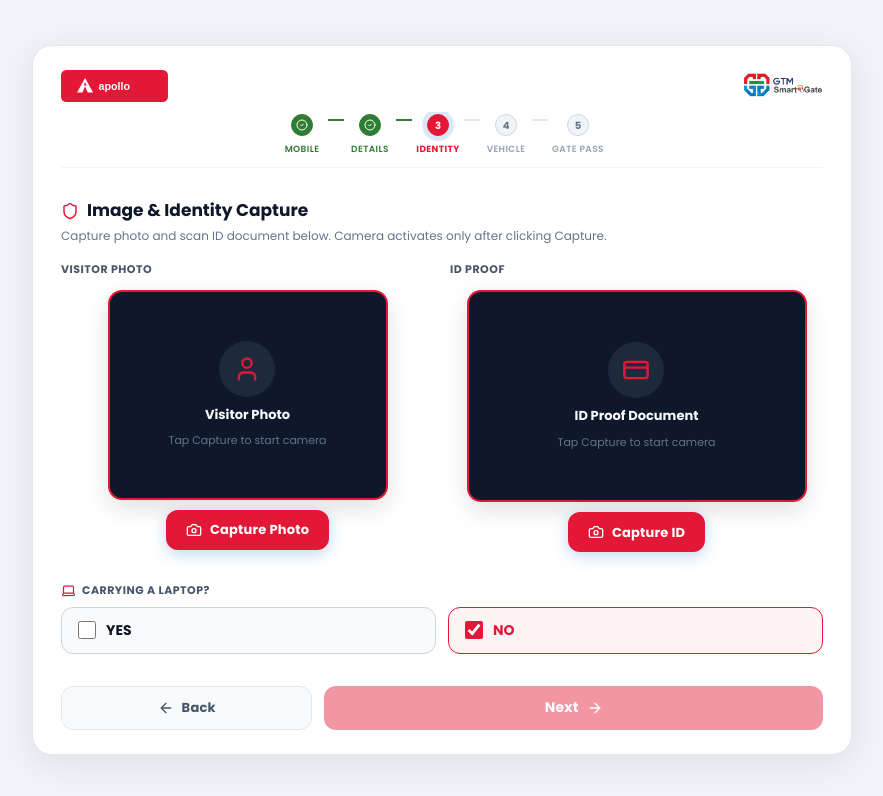
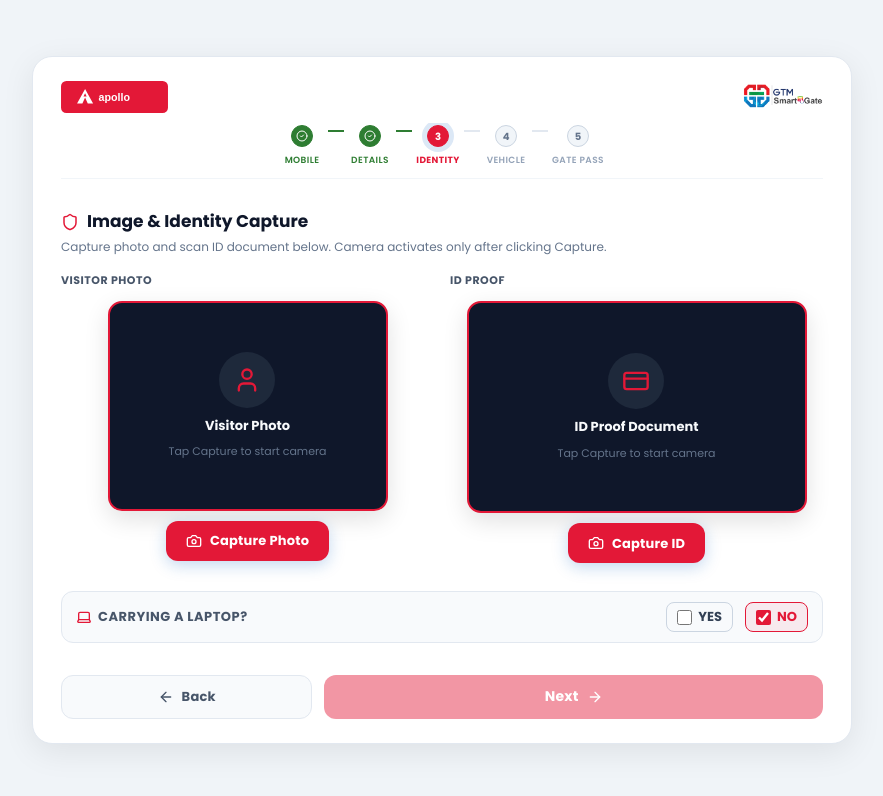
Before and after one commit to Saichu06/gtm-smartgate-vms, a React (Vite) app in the folder frontend/: page /kiosk/1/photo in a window 1280 px wide. Shown: the top 796 px of the page, without its empty margins (198-1081 px from the left). Built offline with nearby package versions, Linux system fonts and the light colour scheme.

Commit message:
yes or no checkbox size small

```diff
--- a/frontend/src/modules/kiosk/pages/IDCapturePage.jsx
+++ b/frontend/src/modules/kiosk/pages/IDCapturePage.jsx
@@ -81,29 +81,27 @@ const IdentityCapturePage = () => {
           </div>
 
           {/* Laptop Checkboxes (YES / NO) */}
-          <div style={{ marginTop: 16, marginBottom: 12 }}>
-            <label className="kiosk-label" style={{ display: 'flex', alignItems: 'center', gap: 6, marginBottom: 8 }}>
-              <Laptop size={15} style={{ color: primary }} /> Carrying a Laptop?
+          <div style={{ marginTop: 14, marginBottom: 12, display: 'flex', alignItems: 'center', justifyContent: 'space-between', background: '#F8FAFC', padding: '10px 14px', borderRadius: 12, border: '1px solid #E2E8F0' }}>
+            <label className="kiosk-label" style={{ display: 'flex', alignItems: 'center', gap: 6, margin: 0, fontSize: 13 }}>
+              <Laptop size={16} style={{ color: primary }} /> Carrying a Laptop?
             </label>
-            <div style={{ display: 'flex', gap: 12 }}>
+            <div style={{ display: 'flex', gap: 12, alignItems: 'center' }}>
               {['YES', 'NO'].map(val => (
                 <label
                   key={val}
                   style={{
-                    flex: 1,
-                    display: 'flex',
+                    display: 'inline-flex',
                     alignItems: 'center',
-                    justify: 'center',
-                    gap: 10,
-                    padding: '12px 16px',
-                    borderRadius: 12,
+                    gap: 6,
+                    padding: '4px 10px',
+                    borderRadius: 8,
                     cursor: 'pointer',
-                    background: laptop === val ? `${primary}0D` : '#F8FAFC',
-                    border: `1.5px solid ${laptop === val ? primary : '#CBD5E1'}`,
+                    background: laptop === val ? `${primary}12` : 'transparent',
+                    border: `1px solid ${laptop === val ? primary : '#CBD5E1'}`,
                     fontWeight: 700,
-                    fontSize: 14,
-                    color: laptop === val ? primary : '#0F172A',
-                    transition: 'all 0.2s ease',
+                    fontSize: 13,
+                    color: laptop === val ? primary : '#334155',
+                    transition: 'all 0.15s ease',
                   }}
                 >
                   <input
@@ -111,8 +109,8 @@ const IdentityCapturePage = () => {
                     checked={laptop === val}
                     onChange={() => setLaptop(val)}
                     style={{
-                      width: 18,
-                      height: 18,
+                      width: 15,
+                      height: 15,
                       accentColor: primary,
                       cursor: 'pointer',
                     }}
```
